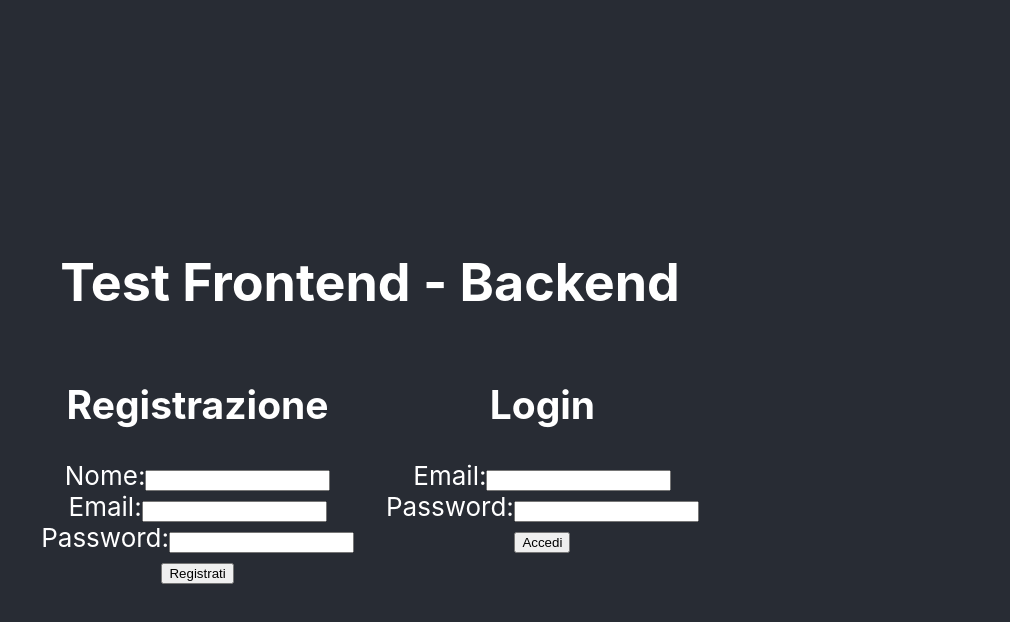
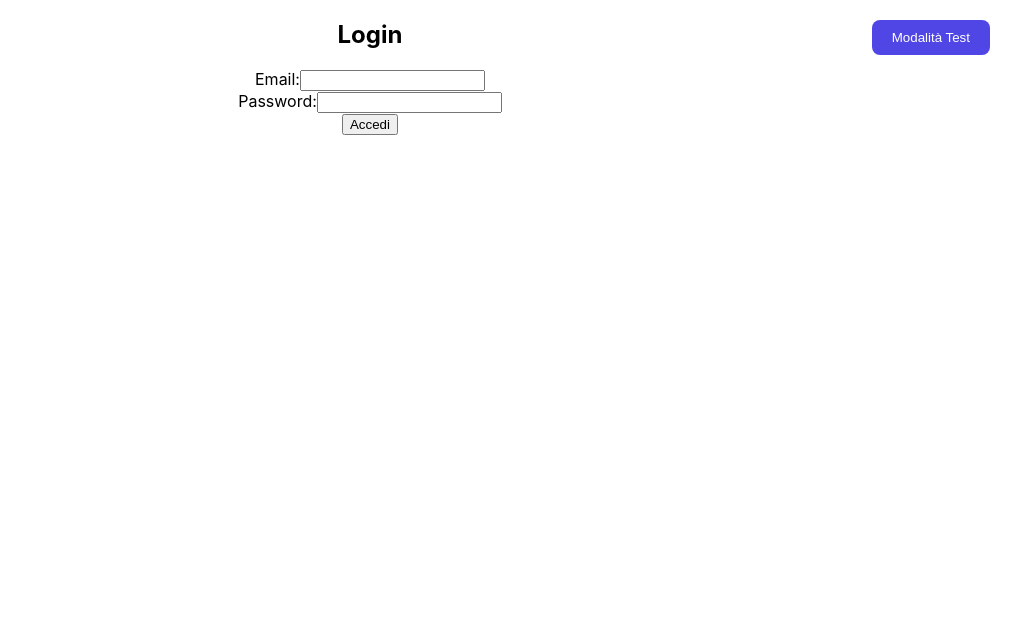
Before and after one commit to gorgons97/AlbertFinanceApp, a React (Create React App) app in the folder frontend/: page / in a window 1280 px wide. Shown: the top 622 px of the page, without its empty margins (270-1280 px from the left). Built offline with nearby package versions, Linux system fonts and the light colour scheme.

Commit message:
Versione di APP.js collaudata

```diff
--- a/frontend/src/App.js
+++ b/frontend/src/App.js
@@ -1,18 +1,53 @@
-import React from 'react';
+import React, { useState } from 'react';
 import Registrazione from './components/auth/Registrazione';
 import Login from './components/auth/Login';
 import './App.css';
 
 function App() {
+  const [showLogin, setShowLogin] = useState(true);
+
   return (
     <div className="App">
-      <header className="App-header">
-        <h1>Test Frontend - Backend</h1>
-        <div style={{ display: 'flex', gap: '2rem' }}>
-          <Registrazione />
-          <Login />
+      {showLogin ? (
+        // Mostra solo il nuovo Login component con design moderno
+        <Login />
+      ) : (
+        // Versione di test con entrambi i componenti affiancati
+        <div className="test-container">
+          <header className="App-header">
+            <h1>Test Frontend - Backend</h1>
+            <div style={{ display: 'flex', gap: '2rem', alignItems: 'flex-start' }}>
+              <div>
+                <h2>Registrazione</h2>
+                <Registrazione />
+              </div>
+              <div>
+                <h2>Login Migliorato</h2>
+                <Login />
+              </div>
+            </div>
+          </header>
         </div>
-      </header>
+      )}
+
+      {/* Toggle per passare tra le modalità */}
+      <button
+        onClick={() => setShowLogin(!showLogin)}
+        style={{
+          position: 'fixed',
+          top: '20px',
+          right: '20px',
+          padding: '10px 20px',
+          backgroundColor: '#4f46e5',
+          color: 'white',
+          border: 'none',
+          borderRadius: '8px',
+          cursor: 'pointer',
+          zIndex: 1000
+        }}
+      >
+        {showLogin ? 'Modalità Test' : 'Modalità Produzione'}
+      </button>
     </div>
   );
 }
```
